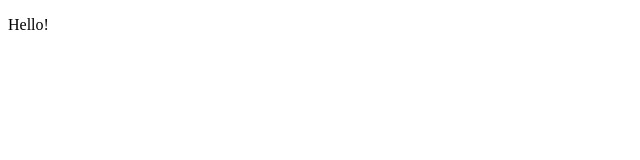
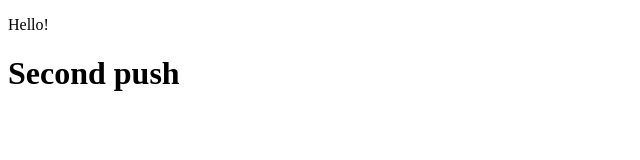
Before and after one commit to nithyo1/Techina, a plain HTML site: page Technica/test.html in a window 1280 px wide. Shown: the whole page, without its empty margins (0-640 px from the left). Drawn offline with Linux system fonts and the light colour scheme.

Commit message:
second push

```diff
--- a/Technica/test.html
+++ b/Technica/test.html
@@ -3,5 +3,6 @@
 <html>
     <div>
         <p>Hello!</p>
+        <h1>Second push</h1>
     </div>
 </html>
```
